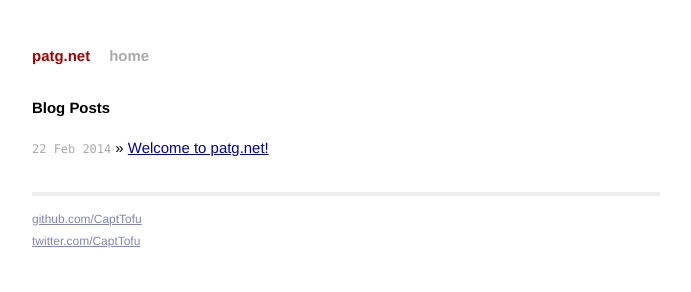
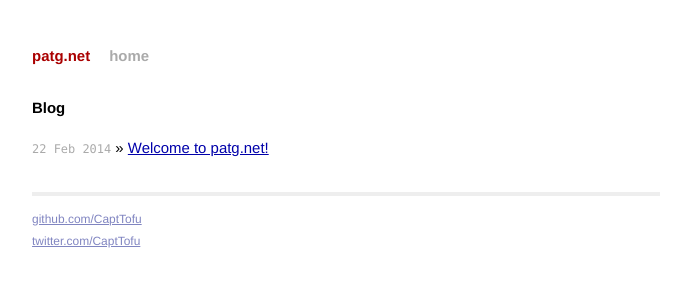
Before and after one commit to CaptTofu/patg.net, a Jekyll site: the page built from index.html, in a window 1280 px wide. Shown: the top 292 px of the page, without its empty margins (294-985 px from the left). Built offline with Jekyll 4.4.1, drawn with Linux system fonts in a browser that asks for light colours; Markdown is read by kramdown in place of the engine named in the settings.

Commit message:
Changed text on index

```diff
--- a/index.html
+++ b/index.html
@@ -4,7 +4,7 @@ title: patg.net blog
 ---
 
 <div id="home">
-  <h1>Blog Posts</h1>
+  <h1>Blog</h1>
   <ul class="posts">
     {% for post in site.posts %}
       <li><span>{{ post.date | date_to_string }}</span> &raquo; <a href="{{ site.baseurl}}{{ post.url }}">{{ post.title }}</a></li>
```
